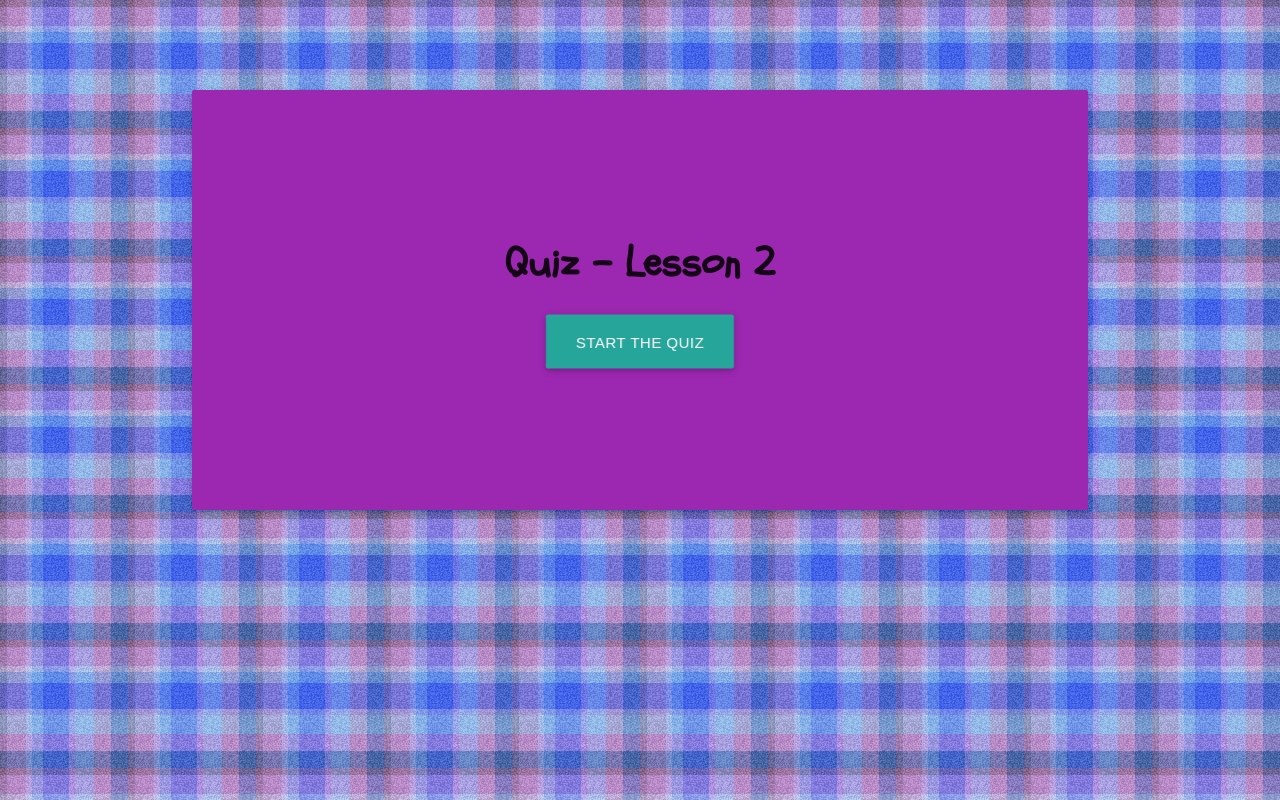
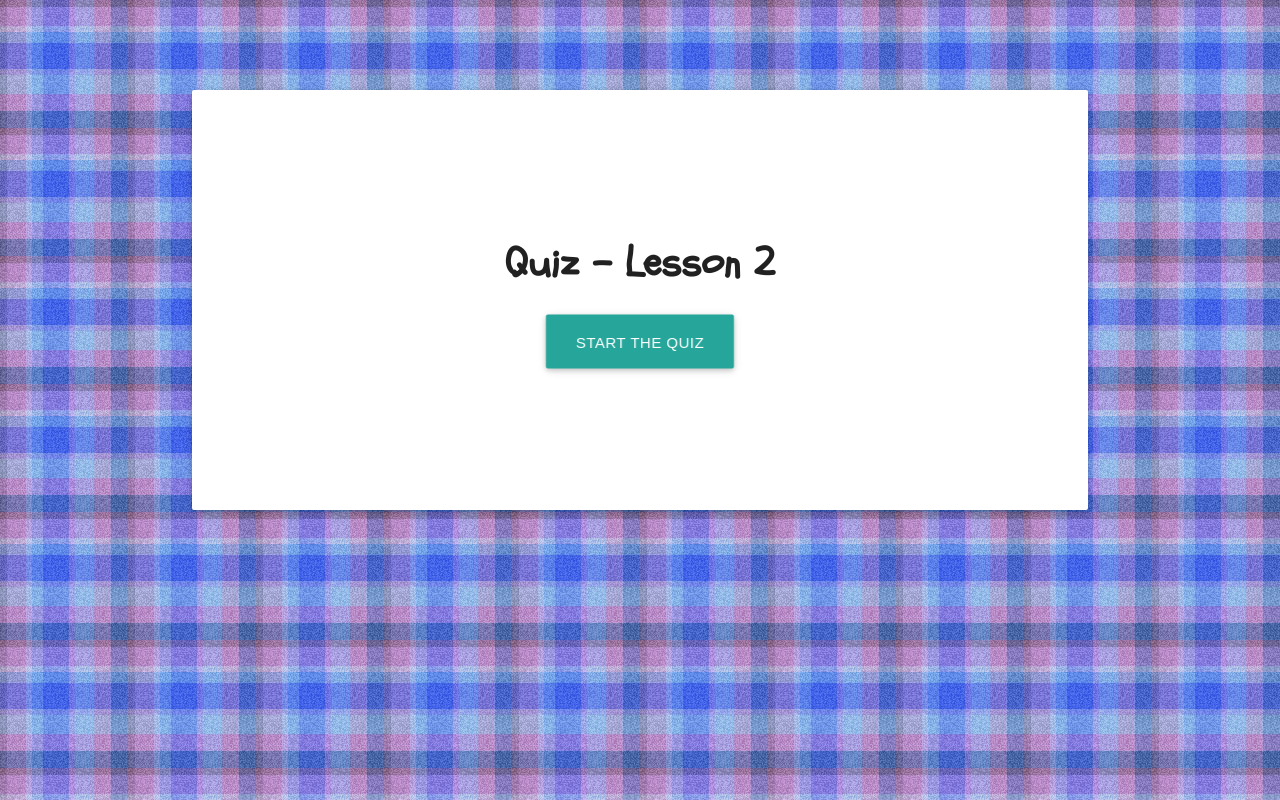
Before and after one commit to whathejoe/lms-m4g4, a PHP site: page /pages/quizzes/chapter_1_quiz.html in a window 1280 px wide. Run offline with PHP 8.4, Linux system fonts and the light colour scheme.

Commit message:
Restyle quiz page

```diff
--- a/css/quiz.css
+++ b/css/quiz.css
@@ -2,7 +2,7 @@
 
 @font-face {
     font-family: 'Schoolbell';
-    src: url(../../font/Schoolbell.ttf);
+    src: url(../font/Schoolbell.ttf);
 }
 
 /* ----------------- GENERAL -----------------*/
@@ -48,6 +48,7 @@ p.title {
 	font-size: 24px;
 	text-align: center;
 	color: #FFEB3B;
+	text-shadow: 0px 0px 3px black;
 }
 
 #score,
--- a/pages/quizzes/mc-template.html
+++ b/pages/quizzes/mc-template.html
@@ -1,4 +1,4 @@
-<div class="card purple">
+<div class="card">
 
     <div class="card-content">
 		<div class="quiz-area" ng-show="inProgress">
```
